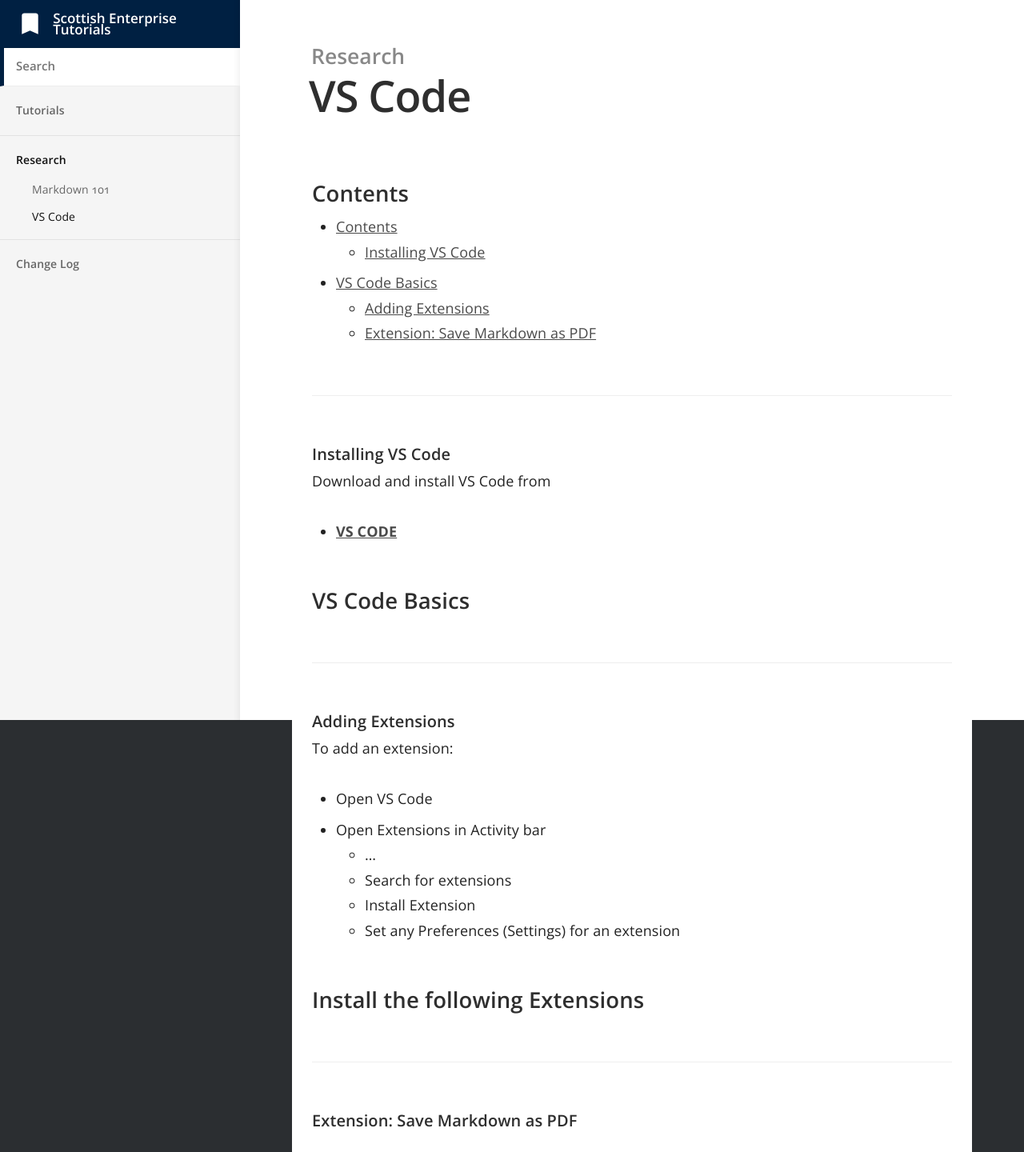
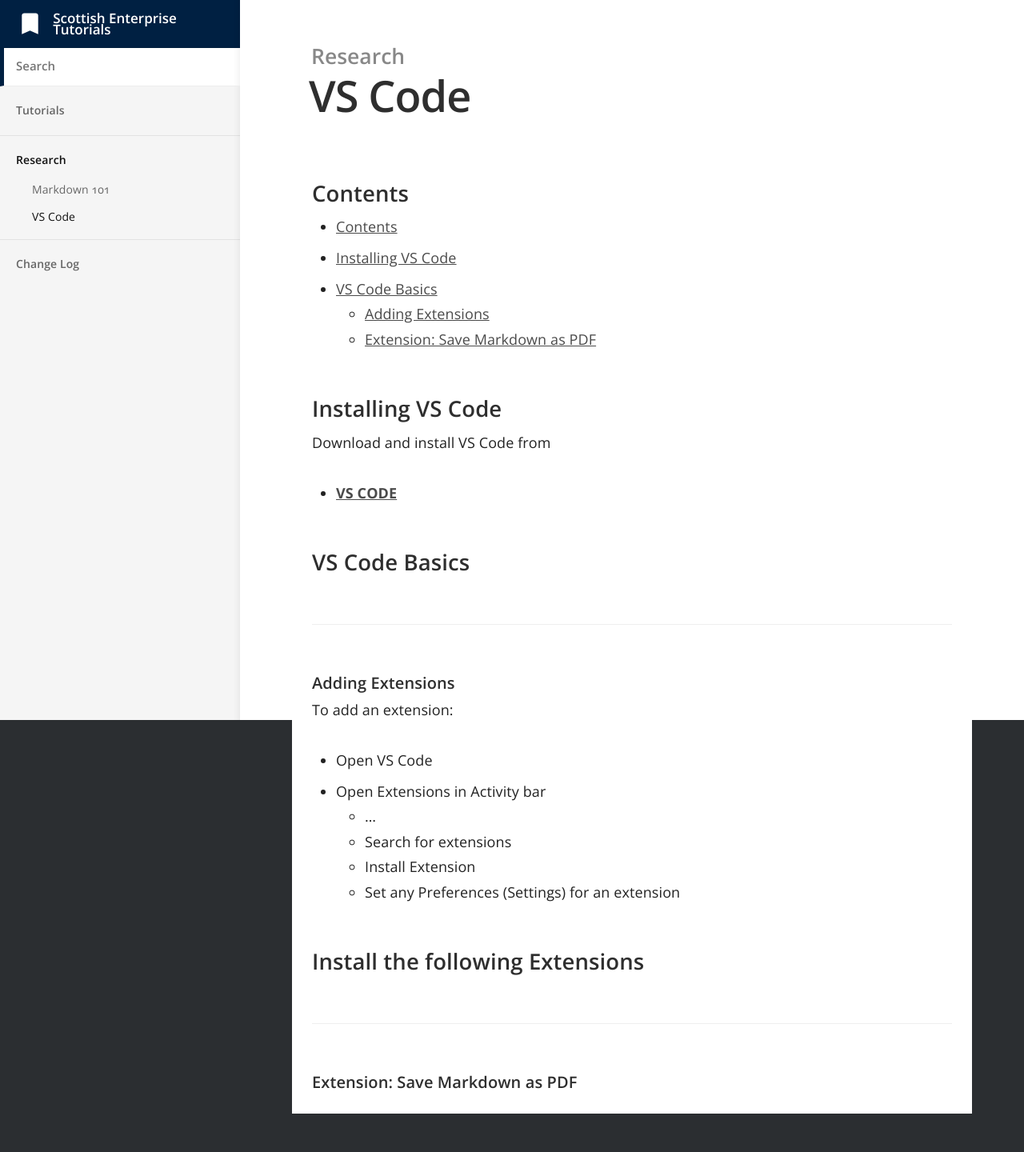
Before and after one commit to scotentSD/Tutorials, a Jekyll site: the page built from _docs/Content/VSCode.md, in a window 1280 px wide. Shown: the whole page at 80% size. Built offline with Jekyll 4.4.1, drawn with Linux system fonts in a browser that asks for light colours; after the commit the page ends 1392 px from its top, so only the background shows below that.

```diff
--- a/_docs/Content/VSCode.md
+++ b/_docs/Content/VSCode.md
@@ -6,12 +6,12 @@ order: 1
 
 ## Contents
 - [Contents](#contents)
-  - [Installing VS Code](#installing-vs-code)
+- [Installing VS Code](#installing-vs-code)
 - [VS Code Basics](#vs-code-basics)
   - [Adding Extensions](#adding-extensions)
   - [Extension: Save Markdown as PDF](#extension-save-markdown-as-pdf)
 
-### Installing VS Code
+## Installing VS Code
 Download and install VS Code from
 - **[VS CODE](https://code.visualstudio.com)**
 
```
